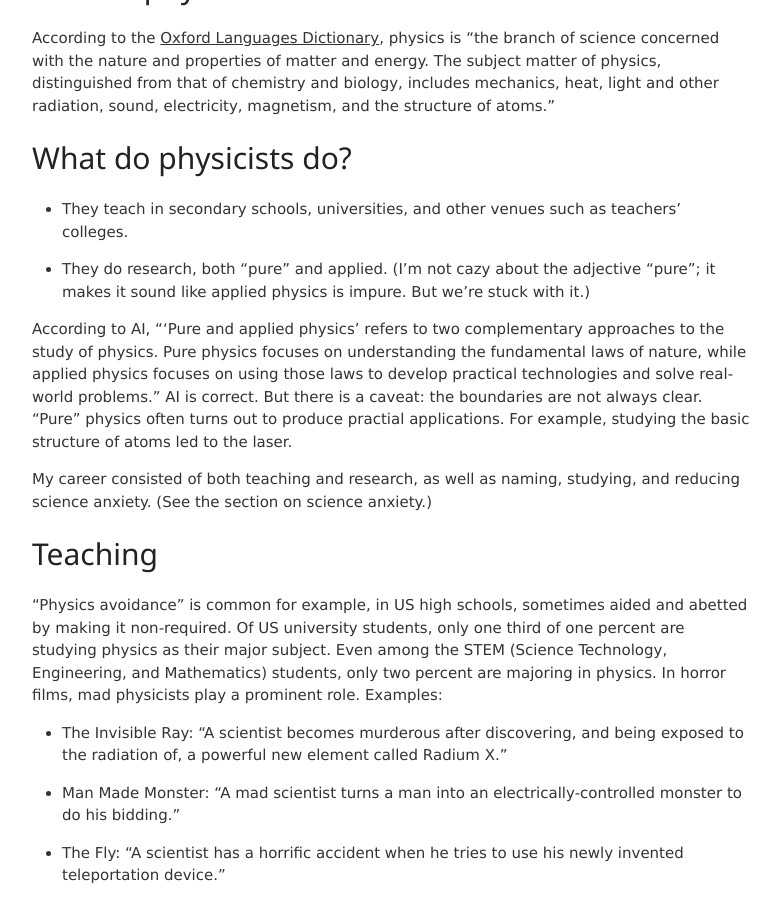
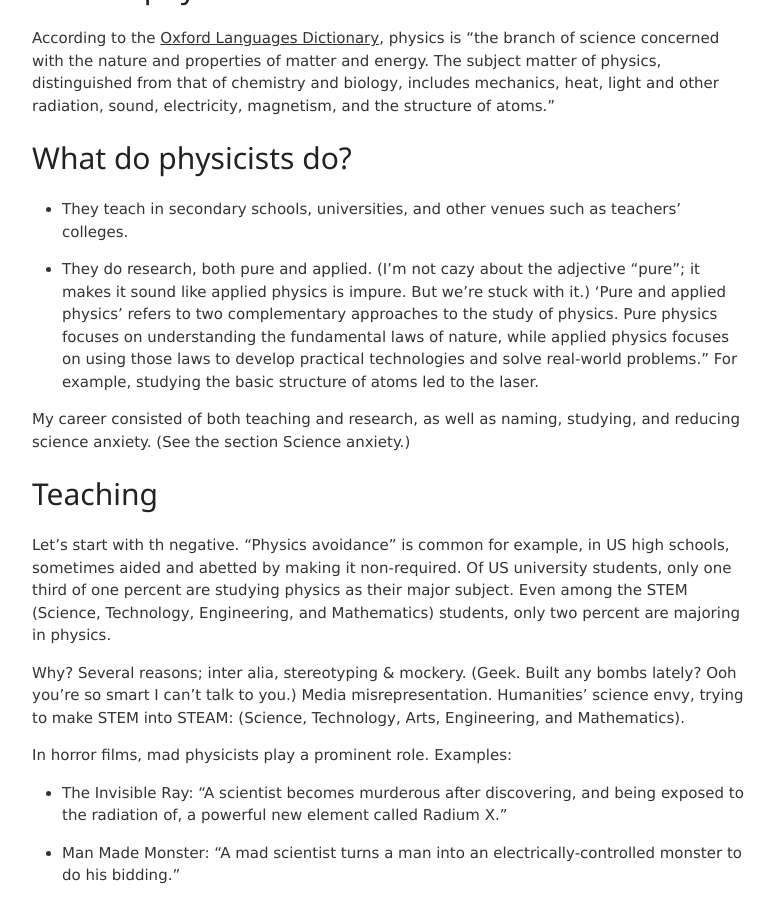
Before and after one commit to jvmallow/jvmallow.github.io, a Jekyll site: the page built from _posts/2025-05-14-Physics.md, in a window 1280 px wide and 900 px high, scrolled down 569 px. Shown: the whole window, without its empty margins (248-1028 px from the left). Built offline with Jekyll 4.4.1, drawn with Linux system fonts in a browser that asks for light colours; a script that is not in the unit is left out.

Commit message:
Update 2025-05-14-Physics.md

```diff
--- a/_posts/2025-05-14-Physics.md
+++ b/_posts/2025-05-14-Physics.md
@@ -18,19 +18,19 @@ According to the [Oxford Languages Dictionary](https://languages.oup.com/google-
 
    - They teach in secondary schools, universities, and other venues such as teachers' colleges.
 
-   - They do research, both "pure" and applied. (I'm not cazy about the adjective "pure"; it makes it sound like applied physics is impure.  But we're stuck with it.)
+   - They do research, both pure and applied. (I'm not cazy about the adjective "pure"; it makes it sound like applied physics is impure.  But we're stuck with it.) 'Pure and applied physics' refers to two complementary approaches to the study of physics. Pure physics focuses on understanding the fundamental laws of nature, while applied physics focuses on using those laws to develop practical technologies and solve real-world problems." For example, studying the basic structure of atoms led to the laser.
 
-According to AI,
-"'Pure and applied physics' refers to two complementary approaches to the study of physics. Pure physics focuses on understanding the fundamental laws of nature, while applied physics focuses on using those laws to develop practical technologies and solve real-world problems."  AI is correct.  But there is a caveat: the boundaries are not always clear.  "Pure" physics often turns out to produce practial applications. For example, studying the basic structure of atoms led to the laser.
-
-My career consisted of both teaching and research, as well as naming, studying, and reducing science anxiety. (See the section on science anxiety.)
-
-
+My career consisted of both teaching and research, as well as naming, studying, and reducing science anxiety. (See the section Science anxiety.)
 
 
 ## Teaching
 
-"Physics avoidance” is common for example, in US high schools, sometimes aided and abetted by making it non-required. Of US university students, only one third of one percent are studying physics as their major subject. Even among the STEM (Science Technology, Engineering, and Mathematics) students, only two percent are majoring in physics. In horror films,  mad physicists play a prominent role. Examples:
+Let's start with th negative. "Physics avoidance” is common for example, in US high schools, sometimes aided and abetted by making it non-required. Of US university students, only one third of one percent are studying physics as their major subject. Even among the STEM (Science, Technology, Engineering, and Mathematics) students, only two percent are majoring in physics.
+
+Why? Several reasons; inter alia, stereotyping & mockery. (Geek. Built any bombs lately? Ooh you're so smart I can't talk to you.) Media misrepresentation.
+Humanities' science envy, trying to make STEM into STEAM: (Science, Technology, Arts, Engineering, and Mathematics).
+
+In horror films, mad physicists play a prominent role. Examples:
 
   - The Invisible Ray: “A scientist becomes murderous after discovering, and being exposed to the radiation of, a powerful new element called Radium X.”
 
@@ -46,6 +46,7 @@ My career consisted of both teaching and research, as well as naming, studying,
 Even the good guys, such as Spiderman and the Hulk gained their powers by exposure to radioactivity.
 
 To be fair, Dr. Frankenstein was a biologist. And although it is not related to physics, who can resist The Devil Bat? “A mad scientist develops an aftershave lotion that causes his gigantic bats to kill anyone who wears it.”
+
 
 ### Teaching methods
 
```
